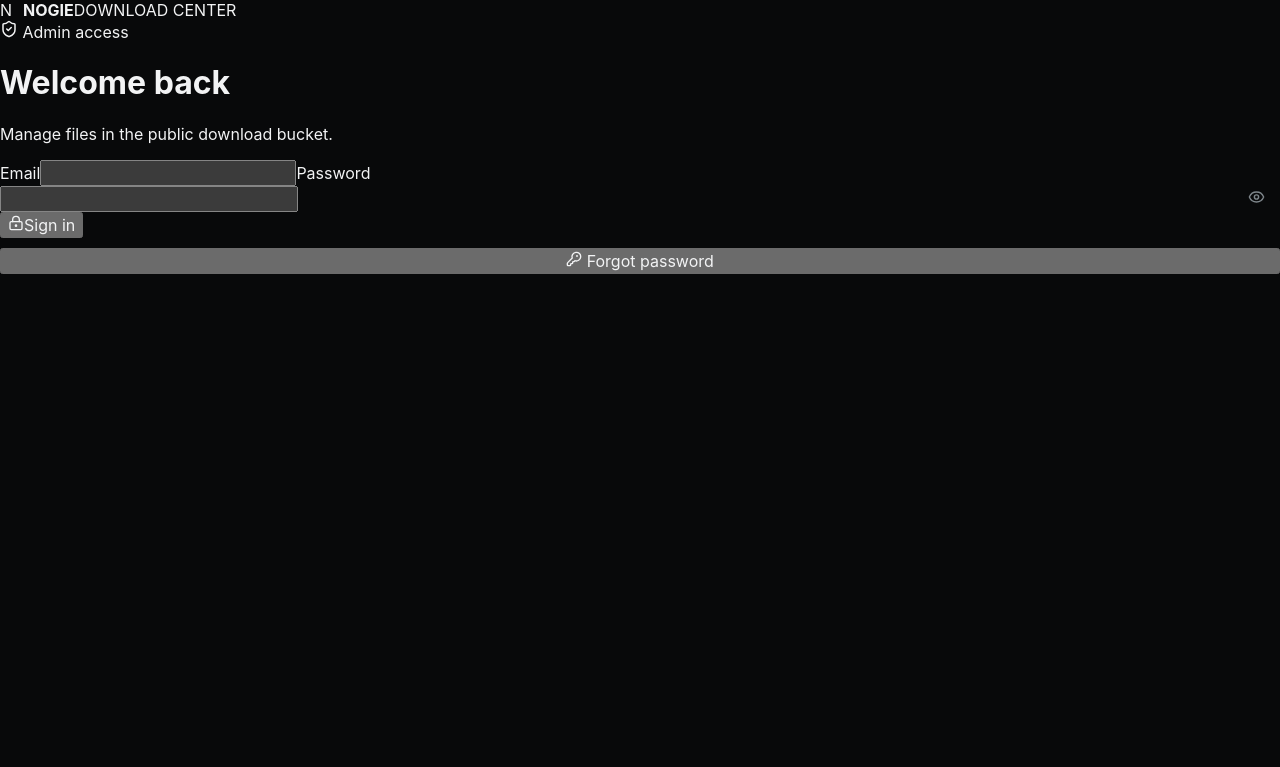
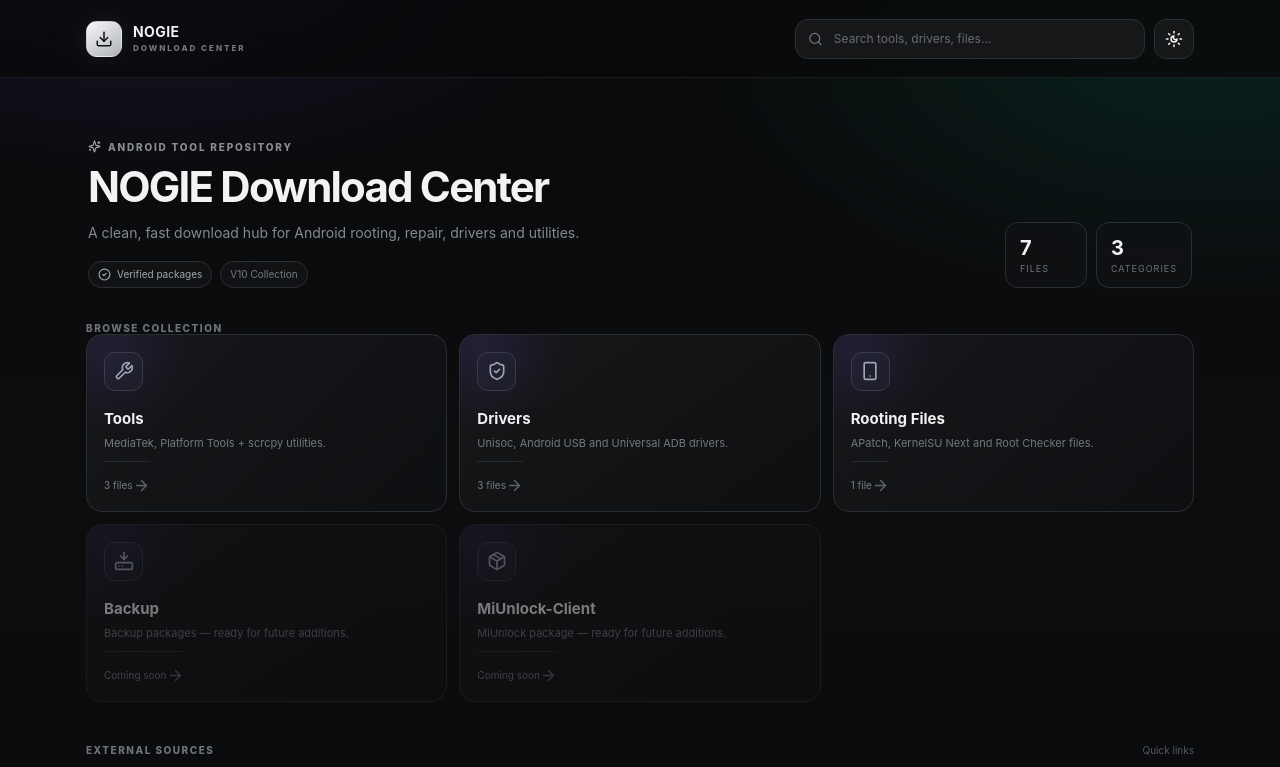
Before and after one commit to nogiezxc/nogie-download-center, a React (Vite) app: page / in a window 1280 px wide. Shown: the top 767 px of the page. Built offline with nearby package versions, Linux system fonts and the light colour scheme; no server answers.

Commit message:
Update main.jsx

```diff
--- a/src/main.jsx
+++ b/src/main.jsx
@@ -1,518 +1,147 @@
-import React, { useEffect, useMemo, useState } from 'react';
-import { createRoot } from 'react-dom/client';
-import { createClient } from '@supabase/supabase-js';
+import React, {useMemo, useState} from "react";
+import {createRoot} from "react-dom/client";
 import {
-  Upload,
-  Trash2,
-  RefreshCw,
-  LogOut,
-  Copy,
-  ExternalLink,
-  Search,
-  ShieldCheck,
-  FileArchive,
-  HardDrive,
-  CheckCircle2,
-  AlertCircle,
-  KeyRound,
-  LockKeyhole,
-  Eye,
-  EyeOff,
-} from 'lucide-react';
-import './styles.css';
+  ArrowLeft, ArrowRight, Download, ExternalLink, Folder, Search,
+  Settings2, SunMoon, FileArchive, ShieldCheck, Smartphone, Wrench,
+  HardDriveDownload, Package, TerminalSquare, Sparkles, CheckCircle2,
+  Copy, Check, X
+} from "lucide-react";
+import "./styles.css";
 
-// ============================================================
-// NOGIE ADMIN PANEL - FINAL STABLE CONFIG
-// Uses the user's existing Vercel variable names WITHOUT '_'.
-// Supported names:
-//   VITESUPABASEURL
-//   VITESUPABASEANONKEY
-// The normal VITE_* names are also accepted as a fallback.
-// ============================================================
+const folders = [
+  {id:"tools", name:"Tools", icon:Wrench, description:"MediaTek, Platform Tools + scrcpy utilities."},
+  {id:"drivers", name:"Drivers", icon:ShieldCheck, description:"Unisoc, Android USB and Universal ADB drivers."},
+  {id:"rooting", name:"Rooting Files", icon:Smartphone, description:"APatch, KernelSU Next and Root Checker files."},
+  {id:"backup", name:"Backup", icon:HardDriveDownload, description:"Backup packages — ready for future additions."},
+  {id:"miunlock", name:"MiUnlock-Client", icon:Package, description:"MiUnlock package — ready for future additions."}
+];
 
-const SUPABASE_URL =
-  import.meta.env.VITESUPABASEURL ||
-  import.meta.env.VITE_SUPABASE_URL ||
-  'https://qsuggbbmqsxpucxsiwdx.supabase.co';
+const items = [
+  {id:1, folder:"tools", name:"plat-tools-scrcpy", version:"V10", size:"14.09 MB", type:"ZIP", tags:["ADB","FASTBOOT","SCRCPY"], description:"Complete Platform Tools + scrcpy folder from ROOT-TOOL-NOGIE.V10.", download:"https://qsuggbbmqsxpucxsiwdx.supabase.co/storage/v1/object/public/downloads/plat-tools-scrcpy.zip"},
+  {id:2, folder:"tools", name:"MediaTek", version:"V10", size:"EXE", type:"EXE", tags:["MTK","TOOL"], description:"MediaTek utility package from ROOT-TOOL-NOGIE.V10.", download:"https://qsuggbbmqsxpucxsiwdx.supabase.co/storage/v1/object/public/downloads/Mediatek.exe"},
+  {id:3, folder:"tools", name:"ROOT-TOOL-NOGIE.V10 Full Package", version:"V10", size:"83.2 MB", type:"ZIP", tags:["FULL","TOOLS"], description:"Complete original NOGIE V10 package bundled as one ZIP.", download:"https://github.com/nogiezxc/nogie-download-center/releases/download/v10.0.0/ROOT-TOOL-NOGIE.V10-Full-Package.zip"},
+  {id:4, folder:"drivers", name:"UnisocDriver", version:"V10", size:"8.6 MB", type:"ZIP", tags:["UNISOC","SPD","DRIVER"], description:"Complete Unisoc / SPD driver folder including installers and driver files.", download:"https://qsuggbbmqsxpucxsiwdx.supabase.co/storage/v1/object/public/downloads/UnisocDriver.zip"},
+  {id:5, folder:"drivers", name:"Android USB Driver", version:"V10", size:"8.3 MB", type:"ZIP", tags:["ADB","USB","DRIVER"], description:"Android USB driver folder with 32-bit and 64-bit support files.", download:"https://qsuggbbmqsxpucxsiwdx.supabase.co/storage/v1/object/public/downloads/usb_driver.zip"},
+  {id:6, folder:"drivers", name:"Universal ADB Driver", version:"V10", size:"16 MB", type:"MSI", tags:["ADB","DRIVER"], description:"Universal ADB Driver installer package.", download:"https://qsuggbbmqsxpucxsiwdx.supabase.co/storage/v1/object/public/downloads/UniversalAdbDriverSetup.msi"},
+  {id:7, folder:"rooting", name:"Root Manager", version:"V10", size:"26.9 MB", type:"ZIP", tags:["APATCH","KERNELSU","ROOT"], description:"Root Manager folder containing APatch, KernelSU Next and Root Checker APK files.", download:"https://qsuggbbmqsxpucxsiwdx.supabase.co/storage/v1/object/public/downloads/Root%20Manager.zip"}
+];
 
-const SUPABASE_ANON_KEY =
-  import.meta.env.VITESUPABASEANONKEY ||
-  import.meta.env.VITE_SUPABASE_ANON_KEY ||
-  '';
+const external = [
+  {name:"Ultraviewer", url:"#", icon:TerminalSquare},
+  {name:"MTK / QCOM / ADB Driver", url:"#", icon:ShieldCheck},
+  {name:"Android Utility", url:"#", icon:Smartphone},
+  {name:"Unlocktool", url:"#", icon:Settings2}
+];
 
-const BUCKET = 'downloads';
+function App(){
+  const [folder, setFolder] = useState(null);
+  const [query, setQuery] = useState("");
+  const [light, setLight] = useState(false);
+  const [notice, setNotice] = useState("");
+  const [copied, setCopied] = useState(false);
 
-// Do not call createClient with an empty key: that caused the old blank screen.
-const supabase = SUPABASE_ANON_KEY
-  ? createClient(SUPABASE_URL, SUPABASE_ANON_KEY)
-  : null;
+  const folderInfo = folder ? folders.find(x=>x.id===folder) : null;
+  const visibleItems = useMemo(() => {
+    let list = folder ? items.filter(x=>x.folder===folder) : items;
+    const q = query.trim().toLowerCase();
+    if(q) list = list.filter(x => [x.name,x.version,x.type,x.description,...x.tags].join(" ").toLowerCase().includes(q));
+    return list;
+  }, [folder, query]);
 
-function ConfigError() {
+  const openFolder = id => { setFolder(id); setQuery(""); window.scrollTo({top:0, behavior:"smooth"}); };
+  const goHome = () => { setFolder(null); setQuery(""); window.scrollTo({top:0, behavior:"smooth"}); };
+  const showNotice = text => { setNotice(text); setTimeout(()=>setNotice(""), 2600); };
+
+  const copySite = async () => {
+    try { await navigator.clipboard.writeText(window.location.href); setCopied(true); setTimeout(()=>setCopied(false),1800); }
+    catch { showNotice("Copy is not available in this browser."); }
+  };
+
   return (
-    <div className="login">
-      <div className="loginCard">
-        <div className="brand">
-          <div className="logo">N</div>
-          <div>
-            <b>NOGIE</b>
-            <span>DOWNLOAD CENTER</span>
+    <div className={light ? "app light" : "app"}>
+      <header className="topbar">
+        <div className="topbarInner">
+          <button className="brand" onClick={goHome} aria-label="NOGIE Download Center home">
+            <span className="brandIcon"><Download size={18}/></span>
+            <span className="brandText"><b>NOGIE</b><small>DOWNLOAD CENTER</small></span>
+          </button>
+          <div className="topActions">
+            <label className="search">
+              <Search size={16}/>
+              <input value={query} onChange={e=>setQuery(e.target.value)} placeholder="Search tools, drivers, files..." />
+              {query && <button className="clearSearch" onClick={()=>setQuery("")} aria-label="Clear search"><X size={14}/></button>}
+            </label>
+            <button className="iconBtn" onClick={()=>setLight(v=>!v)} title="Toggle theme"><SunMoon size={18}/></button>
           </div>
         </div>
-        <div className="secure">
-          <AlertCircle size={18} /> Configuration required
+      </header>
+
+      <main className="content">
+        <section className="hero">
+          <div className="heroCopy">
+            <div className="eyebrow"><Sparkles size={13}/> ANDROID TOOL REPOSITORY</div>
+            <h1>{folderInfo ? folderInfo.name : "NOGIE Download Center"}</h1>
+            <p className="subtitle">{folderInfo ? folderInfo.description : "A clean, fast download hub for Android rooting, repair, drivers and utilities."}</p>
+            <div className="heroBadges"><span><CheckCircle2 size={13}/> Verified packages</span><span>V10 Collection</span></div>
           </div>
-        <h1>Supabase key missing</h1>
-        <p>
-          The admin panel could not find the Supabase public/publishable key.
-        </p>
-        <div className="error" style={{ marginTop: 18 }}>
-          <AlertCircle size={16} />
-          Vercel variable required: <b>VITESUPABASEANONKEY</b>
+          <div className="stats">
+            <div><b>{items.length}</b><span>files</span></div>
+            <div><b>{folders.filter(f=>items.some(x=>x.folder===f.id)).length}</b><span>categories</span></div>
           </div>
-        <p style={{ marginTop: 16, fontSize: 12 }}>
-          Add the variable in Vercel, then redeploy this project.
-        </p>
+        </section>
+
+        {folder && <button className="backBtn" onClick={goHome}><ArrowLeft size={16}/> Back to folders</button>}
+
+        {!folder ? (
+          <>
+            <div className="sectionLabel">BROWSE COLLECTION</div>
+            <div className="folderGrid">
+              {folders.map(f=>{
+                const Icon=f.icon;
+                const count=items.filter(x=>x.folder===f.id).length;
+                return <button className={`folderCard ${count===0 ? "disabledCard" : ""}`} key={f.id} onClick={()=>count && openFolder(f.id)} disabled={!count}>
+                  <span className="folderIcon"><Icon size={20}/></span>
+                  <span className="folderInfo"><b>{f.name}</b><small>{f.description}</small></span>
+                  <span className="folderBottom"><span>{count ? `${count} ${count===1?"file":"files"}` : "Coming soon"}</span><ArrowRight size={17}/></span>
+                </button>
+              })}
             </div>
+            {query && <SearchSection items={visibleItems}/>}
+            {!query && <ExternalSources items={external}/>}
+          </>
+        ) : (
+          <>
+            <div className="sectionBar"><div className="sectionLabel">{folderInfo?.name.toUpperCase()}</div><span>{visibleItems.length} files</span></div>
+            {visibleItems.length ? <div className="itemGrid">{visibleItems.map(item=><FileCard key={item.id} item={item} onDownload={showNotice}/>)}</div> : <Empty/>}
+          </>
+        )}
+      </main>
+
+      <footer><div><b>NOGIE Download Center</b><span>•</span> V2 UI</div><button onClick={copySite}>{copied ? <><Check size={13}/> Copied</> : <><Copy size={13}/> Copy site link</>}</button></footer>
+      {notice && <div className="toast"><CheckCircle2 size={16}/> {notice}</div>}
     </div>
   );
 }
 
-function Login({ onLogin }) {
-  const [email, setEmail] = useState('');
-  const [password, setPassword] = useState('');
-  const [loading, setLoading] = useState(false);
-  const [error, setError] = useState('');
-  const [showPassword, setShowPassword] = useState(false);
-  const [resetSent, setResetSent] = useState(false);
-
-  const submit = async (e) => {
-    e.preventDefault();
-    if (!supabase) return;
-
-    setLoading(true);
-    setError('');
-    setResetSent(false);
-
-    try {
-      const { data, error: authError } = await supabase.auth.signInWithPassword({
-        email: email.trim(),
-        password,
-      });
-
-      if (authError) {
-        setError(authError.message);
-      } else if (data?.session) {
-        onLogin(data.session);
-      } else {
-        setError('Login succeeded but no session was returned. Please try again.');
-      }
-    } catch (err) {
-      setError(err?.message || 'Unable to sign in.');
-    } finally {
-      setLoading(false);
-    }
-  };
-
-  const resetPassword = async () => {
-    if (!supabase) return;
-    const target = email.trim();
-
-    if (!target) {
-      setError('Enter your admin email first.');
-      return;
+function SearchSection({items}){
+  return <section className="searchResults"><div className="sectionBar"><div className="sectionLabel">SEARCH RESULTS</div><span>{items.length} matches</span></div>{items.length ? <div className="itemGrid">{items.map(item=><FileCard key={item.id} item={item}/>)}</div> : <Empty/>}</section>
 }
 
-    setLoading(true);
-    setError('');
-    setResetSent(false);
-
-    try {
-      const redirectTo = `${window.location.origin}/`;
-      const { error: resetError } = await supabase.auth.resetPasswordForEmail(target, {
-        redirectTo,
-      });
-
-      if (resetError) {
-        setError(resetError.message);
-      } else {
-        setResetSent(true);
-      }
-    } catch (err) {
-      setError(err?.message || 'Unable to send password recovery email.');
-    } finally {
-      setLoading(false);
-    }
-  };
-
-  return (
-    <div className="login">
-      <div className="loginCard">
-        <div className="brand">
-          <div className="logo">N</div>
-          <div>
-            <b>NOGIE</b>
-            <span>DOWNLOAD CENTER</span>
-          </div>
-        </div>
-
-        <div className="secure">
-          <ShieldCheck size={18} /> Admin access
-        </div>
-
-        <h1>Welcome back</h1>
-        <p>Manage files in the public download bucket.</p>
-
-        <form onSubmit={submit}>
-          <label>
-            Email
-            <input
-              type="email"
-              value={email}
-              onChange={(e) => setEmail(e.target.value)}
-              autoComplete="email"
-              required
-            />
-          </label>
-
-          <label>
-            Password
-            <div style={{ position: 'relative' }}>
-              <input
-                type={showPassword ? 'text' : 'password'}
-                value={password}
-                onChange={(e) => setPassword(e.target.value)}
-                autoComplete="current-password"
-                required
-                style={{ paddingRight: 44 }}
-              />
-              <button
-                type="button"
-                onClick={() => setShowPassword((v) => !v)}
-                title={showPassword ? 'Hide password' : 'Show password'}
-                aria-label={showPassword ? 'Hide password' : 'Show password'}
-                style={{
-                  position: 'absolute',
-                  right: 10,
-                  top: '50%',
-                  transform: 'translateY(-50%)',
-                  border: 0,
-                  background: 'transparent',
-                  color: '#7d858a',
-                  cursor: 'pointer',
-                  padding: 5,
-                }}
-              >
-                {showPassword ? <EyeOff size={17} /> : <Eye size={17} />}
-              </button>
-            </div>
-          </label>
-
-          {error && (
-            <div className="error">
-              <AlertCircle size={16} />
-              <span>{error}</span>
-            </div>
-          )}
-
-          {resetSent && (
-            <div className="success" style={{ marginTop: 10 }}>
-              <CheckCircle2 size={16} /> Recovery email sent. Check your inbox.
-            </div>
-          )}
-
-          <button className="primary" disabled={loading} type="submit">
-            <LockKeyhole size={16} />
-            {loading ? 'Signing in…' : 'Sign in'}
-          </button>
-
-          <button
-            className="ghost"
-            type="button"
-            onClick={resetPassword}
-            disabled={loading}
-            style={{ width: '100%', justifyContent: 'center', marginTop: 10 }}
-          >
-            <KeyRound size={16} /> Forgot password
-          </button>
-        </form>
-      </div>
-    </div>
-  );
+function ExternalSources({items}){
+  return <section className="externalSection"><div className="sectionBar"><div className="sectionLabel">EXTERNAL SOURCES</div><span>Quick links</span></div><div className="externalGrid">{items.map(x=>{const Icon=x.icon;return <a className="externalCard" href={x.url} key={x.name} onClick={e=>x.url==="#"&&e.preventDefault()}><span className="externalIcon"><Icon size={17}/></span><span><b>{x.name}</b><small>External resource</small></span><ExternalLink size={15}/></a>})}</div></section>
 }
 
-function App() {
-  const [session, setSession] = useState(null);
-  const [files, setFiles] = useState([]);
-  const [loading, setLoading] = useState(false);
-  const [uploading, setUploading] = useState(false);
-  const [search, setSearch] = useState('');
-  const [notice, setNotice] = useState(null);
-
-  useEffect(() => {
-    if (!supabase) return undefined;
-
-    let active = true;
-
-    supabase.auth.getSession().then(({ data, error }) => {
-      if (!active) return;
-      if (error) {
-        console.error('getSession:', error);
-        setSession(null);
-        return;
-      }
-      setSession(data?.session || null);
-    });
-
-    const {
-      data: { subscription },
-    } = supabase.auth.onAuthStateChange((_event, nextSession) => {
-      setSession(nextSession || null);
-    });
-
-    return () => {
-      active = false;
-      subscription.unsubscribe();
-    };
-  }, []);
-
-  useEffect(() => {
-    if (session) loadFiles();
-  }, [session]);
-
-  const notify = (type, text) => {
-    setNotice({ type, text });
-    window.clearTimeout(window.__nogieNoticeTimer);
-    window.__nogieNoticeTimer = window.setTimeout(() => setNotice(null), 3500);
-  };
-
-  const loadFiles = async () => {
-    if (!supabase) return;
-
-    setLoading(true);
-    try {
-      const { data, error } = await supabase.storage.from(BUCKET).list('', {
-        limit: 1000,
-        sortBy: { column: 'name', order: 'asc' },
-      });
-
-      if (error) {
-        notify('error', error.message);
-        return;
+function FileCard({item, onDownload}){
+  return <article className="fileCard">
+    <div className="fileTop"><span className="fileIcon"><FileArchive size={20}/></span><span className="fileType">{item.type}</span></div>
+    <h3>{item.name}</h3>
+    <p>{item.description}</p>
+    <div className="tags">{item.tags.map(t=><span key={t}>{t}</span>)}</div>
+    <div className="meta"><span>v{item.version}</span><span>{item.size}</span></div>
+    <a className="downloadBtn" href={item.download} onClick={()=>onDownload?.(`Starting ${item.name} download...`)}><Download size={16}/> Download</a>
+  </article>
 }
 
-      setFiles(Array.isArray(data) ? data : []);
-    } catch (err) {
-      notify('error', err?.message || 'Unable to load files.');
-    } finally {
-      setLoading(false);
-    }
-  };
+function Empty(){return <div className="empty"><Search size={25}/><b>No files found</b><span>Try another search term.</span></div>}
 
-  const upload = async (e) => {
-    if (!supabase) return;
-
-    const list = Array.from(e.target.files || []);
-    if (!list.length) return;
-
-    setUploading(true);
-
-    try {
-      for (const file of list) {
-        const { error } = await supabase.storage.from(BUCKET).upload(file.name, file, {
-          upsert: true,
-          cacheControl: '3600',
-          contentType: file.type || undefined,
-        });
-
-        if (error) {
-          notify('error', `${file.name}: ${error.message}`);
-        } else {
-          notify('ok', `${file.name} uploaded/replaced`);
-        }
-      }
-
-      await loadFiles();
-    } catch (err) {
-      notify('error', err?.message || 'Upload failed.');
-    } finally {
-      setUploading(false);
-      e.target.value = '';
-    }
-  };
-
-  const remove = async (name) => {
-    if (!supabase) return;
-    if (!window.confirm(`Delete ${name}?`)) return;
-
-    try {
-      const { error } = await supabase.storage.from(BUCKET).remove([name]);
-      if (error) {
-        notify('error', error.message);
-      } else {
-        notify('ok', 'File deleted');
-        await loadFiles();
-      }
-    } catch (err) {
-      notify('error', err?.message || 'Delete failed.');
-    }
-  };
-
-  const publicUrl = (name) =>
-    supabase.storage.from(BUCKET).getPublicUrl(name).data.publicUrl;
-
-  const copy = async (url) => {
-    try {
-      await navigator.clipboard.writeText(url);
-      notify('ok', 'Public URL copied');
-    } catch {
-      notify('error', 'Clipboard access was blocked by the browser.');
-    }
-  };
-
-  const logout = async () => {
-    if (!supabase) return;
-    const { error } = await supabase.auth.signOut();
-    if (error) notify('error', error.message);
-  };
-
-  const filtered = useMemo(() => {
-    const q = search.trim().toLowerCase();
-    if (!q) return files;
-    return files.filter((f) => f.name.toLowerCase().includes(q));
-  }, [files, search]);
-
-  const totalBytes = useMemo(
-    () => files.reduce((sum, f) => sum + Number(f.metadata?.size || 0), 0),
-    [files]
-  );
-
-  if (!supabase) return <ConfigError />;
-  if (!session) return <Login onLogin={setSession} />;
-
-  return (
-    <div className="app">
-      <header>
-        <div className="brand">
-          <div className="logo">N</div>
-          <div>
-            <b>NOGIE</b>
-            <span>ADMIN PANEL</span>
-          </div>
-        </div>
-
-        <div className="headActions">
-          <label className="upload">
-            <Upload size={17} />
-            {uploading ? 'Uploading…' : 'Upload files'}
-            <input type="file" multiple onChange={upload} disabled={uploading} />
-          </label>
-
-          <button className="ghost" onClick={loadFiles} disabled={loading || uploading}>
-            <RefreshCw size={17} className={loading ? 'spin' : ''} />
-            Refresh
-          </button>
-
-          <button className="ghost" onClick={logout}>
-            <LogOut size={17} />
-            Logout
-          </button>
-        </div>
-      </header>
-
-      <main>
-        <section className="hero">
-          <div>
-            <div className="eyebrow">
-              <ShieldCheck size={15} /> SECURE FILE MANAGEMENT
-            </div>
-            <h1>Download Center Admin</h1>
-            <p>Upload, replace, copy public links, and remove files from Supabase Storage.</p>
-          </div>
-
-          <div className="stats">
-            <div>
-              <HardDrive />
-              <strong>{files.length}</strong>
-              <span>Files</span>
-            </div>
-            <div>
-              <FileArchive />
-              <strong>{(totalBytes / 1024 / 1024).toFixed(1)} MB</strong>
-              <span>Storage listed</span>
-            </div>
-          </div>
-        </section>
-
-        <div className="toolbar">
-          <div className="search">
-            <Search size={18} />
-            <input
-              placeholder="Search files…"
-              value={search}
-              onChange={(e) => setSearch(e.target.value)}
-            />
-          </div>
-          <span className="bucket">
-            Bucket: <b>{BUCKET}</b>
-          </span>
-        </div>
-
-        <section className="table">
-          {loading ? (
-            <div className="empty">Loading files…</div>
-          ) : filtered.length === 0 ? (
-            <div className="empty">No files found.</div>
-          ) : (
-            filtered.map((f) => {
-              const url = publicUrl(f.name);
-              const size = f.metadata?.size
-                ? `${(Number(f.metadata.size) / 1024 / 1024).toFixed(2)} MB`
-                : '—';
-
-              return (
-                <div className="row" key={f.id || f.name}>
-                  <div className="fileIcon">
-                    <FileArchive size={21} />
-                  </div>
-
-                  <div className="fileName">
-                    <b>{f.name}</b>
-                    <span>
-                      {size}
-                      {f.created_at ? ` · ${new Date(f.created_at).toLocaleString()}` : ''}
-                    </span>
-                  </div>
-
-                  <div className="actions">
-                    <button title="Copy public URL" onClick={() => copy(url)}>
-                      <Copy size={17} />
-                    </button>
-                    <a title="Open" href={url} target="_blank" rel="noreferrer">
-                      <ExternalLink size={17} />
-                    </a>
-                    <button
-                      className="danger"
-                      title="Delete"
-                      onClick={() => remove(f.name)}
-                    >
-                      <Trash2 size={17} />
-                    </button>
-                  </div>
-                </div>
-              );
-            })
-          )}
-        </section>
-      </main>
-
-      {notice && (
-        <div className={`notice ${notice.type}`}>
-          {notice.type === 'error' ? <AlertCircle size={17} /> : <CheckCircle2 size={17} />}
-          {notice.text}
-        </div>
-      )}
-    </div>
-  );
-}
-
-createRoot(document.getElementById('root')).render(<App />);
+createRoot(document.getElementById("root")).render(<App/>);
```
Lines whose indentation alone changed are shown as unchanged.
